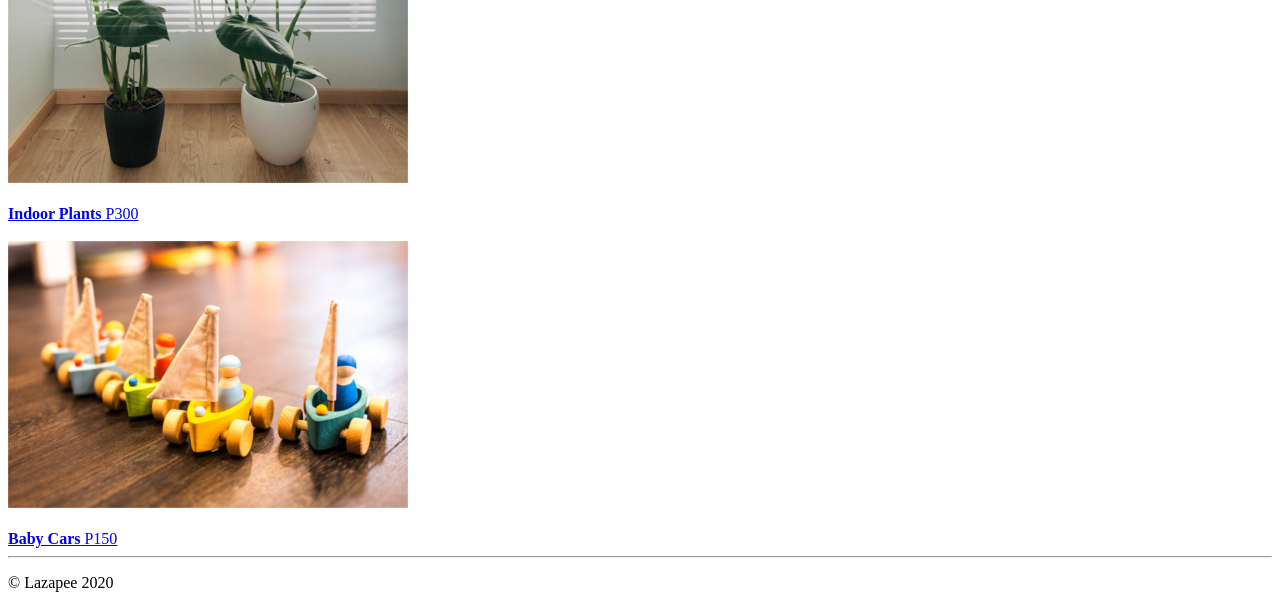
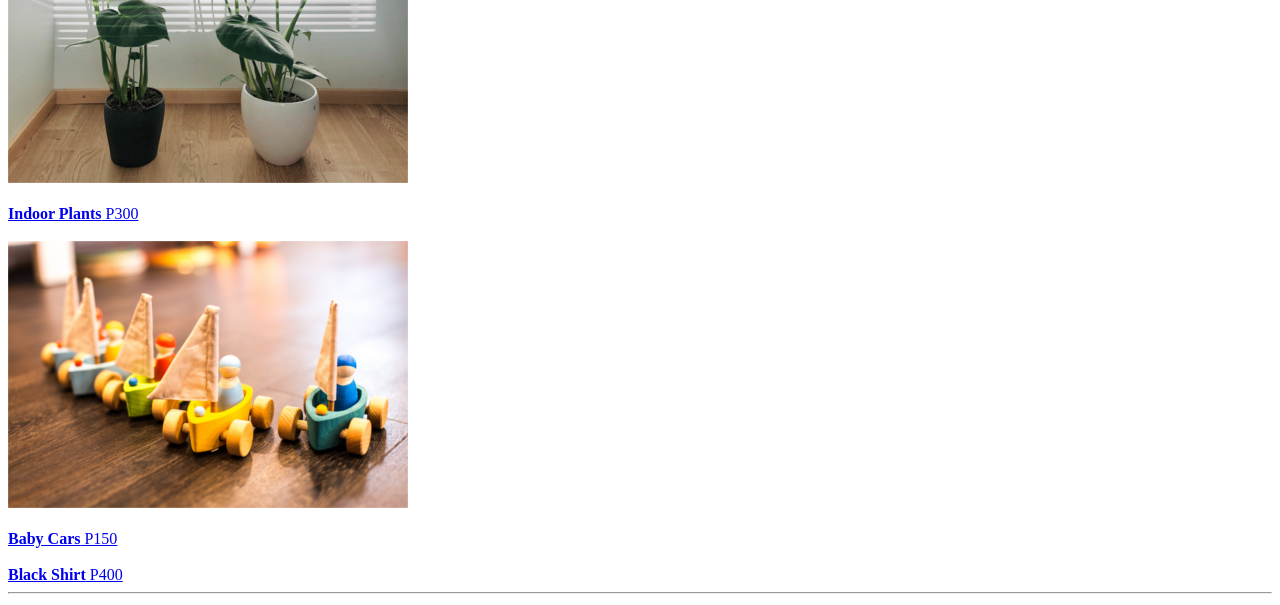
Before and after one commit to jeanmontezaveras01/Lazapee_JeanVeras, a plain HTML site: page index.html in a window 1280 px wide. Shown: the part 1056-1661 px from the top of the page. Drawn offline with Linux system fonts and the light colour scheme.

Commit message:
Update index.html

```diff
--- a/index.html
+++ b/index.html
@@ -52,6 +52,11 @@
         <a href = "products\babies-toys\baby-cars.html" >
           <strong>Baby Cars</strong> P150</a>
       </br>
+      <br>
+        <a href = "products\fashion\black-shirt.html" >
+          <strong>Black Shirt</strong> P400</a>
+      </br>
+
     </a>
   <hr></hr>
   <footer>
```
